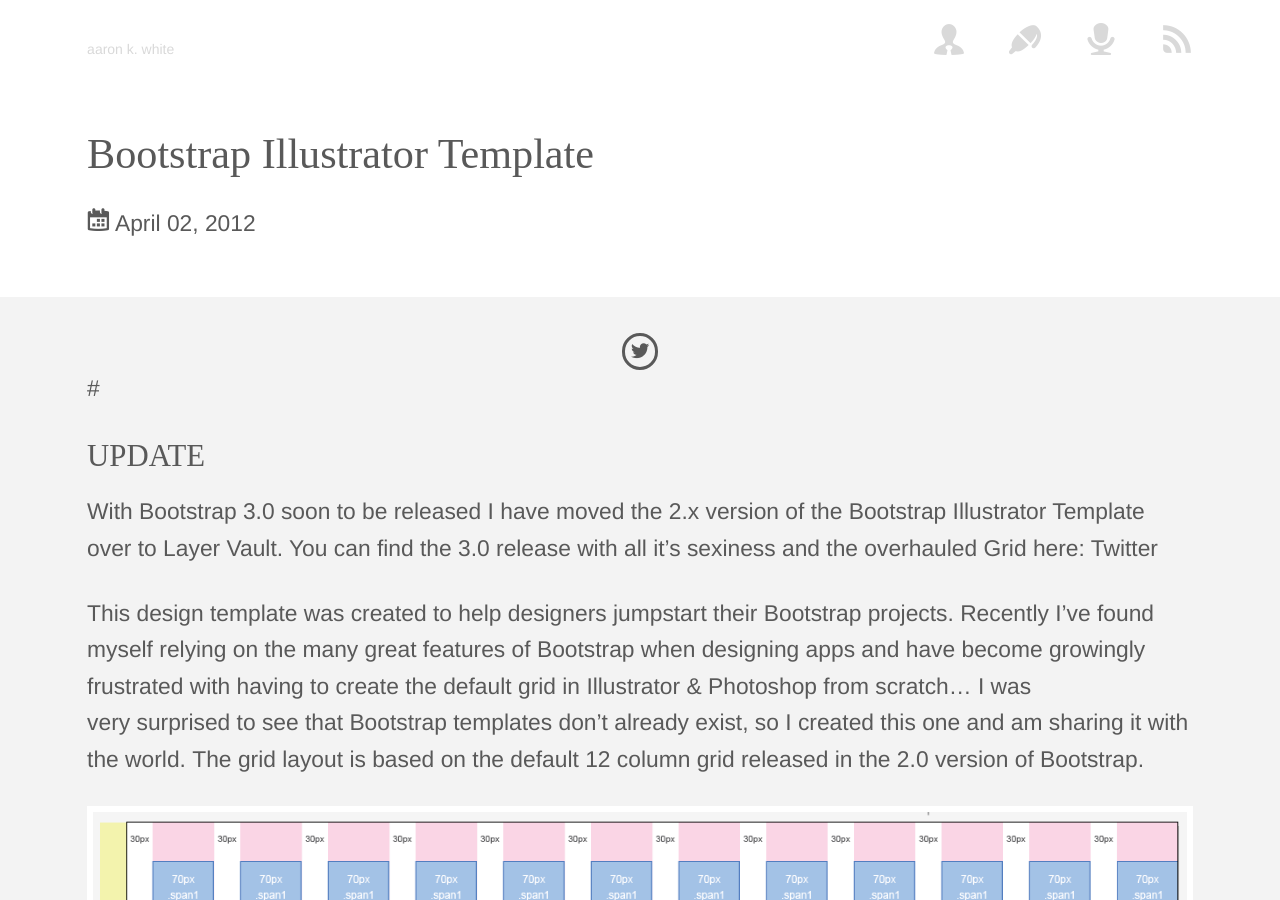
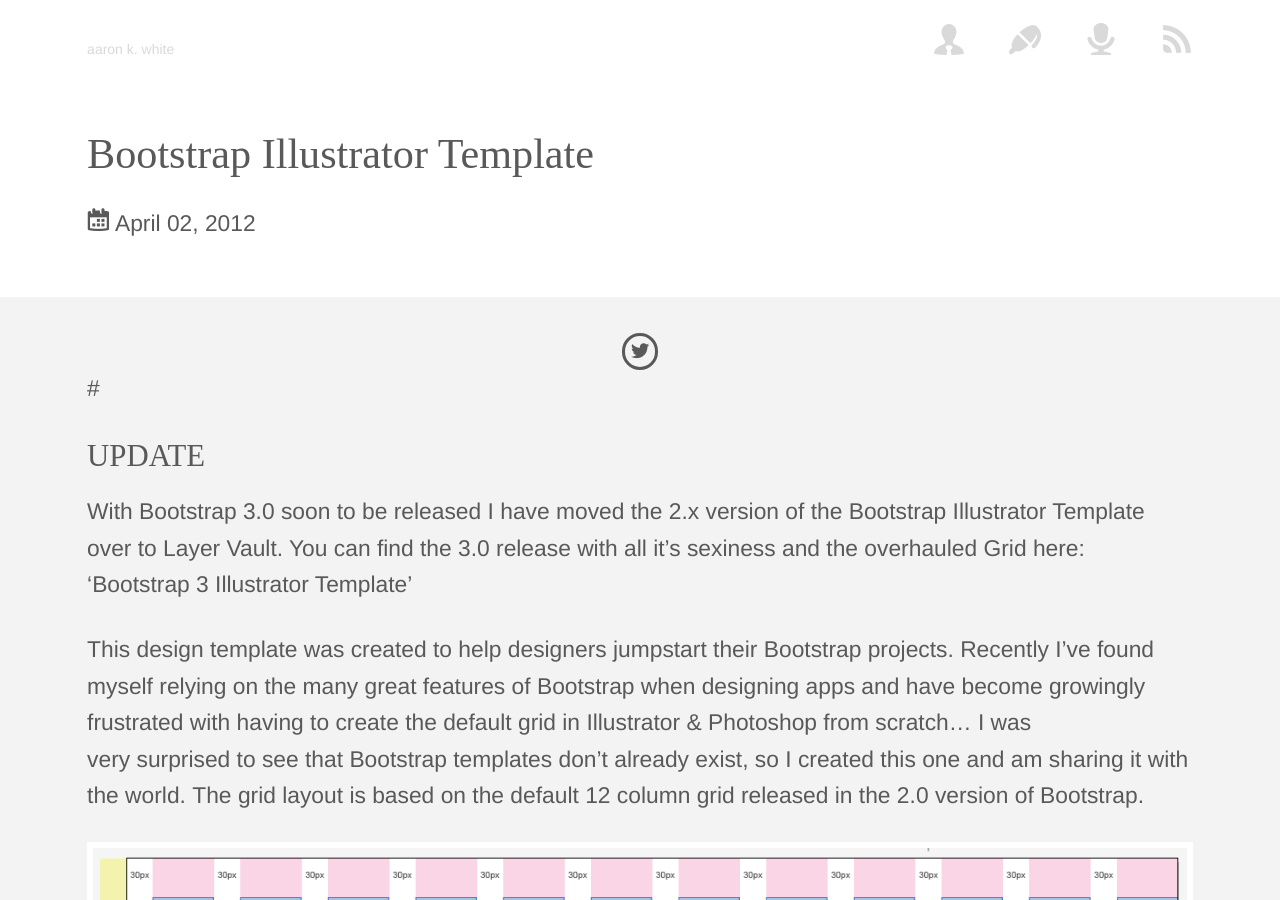
Before and after one commit to aaronkwhite/aaronkwhite.github.com, a Jekyll site: the page built from _posts/2012-04-02-bootstrap-illustrator-template.md, in a window 1280 px wide and 900 px high. Built offline with Jekyll 4.4.1, drawn with Linux system fonts in a browser that asks for light colours; Markdown is read by kramdown in place of the engine named in the settings; comment, search, counter and statistics services are not loaded.

Commit message:
updated the link name

```diff
--- a/_posts/2012-04-02-bootstrap-illustrator-template.md
+++ b/_posts/2012-04-02-bootstrap-illustrator-template.md
@@ -17,7 +17,7 @@
 
 
 ### UPDATE
-With Bootstrap 3.0 soon to be released I have moved the 2.x version of the Bootstrap Illustrator Template over to Layer Vault. You can find the 3.0 release with all it's sexiness and the overhauled Grid here: [Twitter][5]
+With Bootstrap 3.0 soon to be released I have moved the 2.x version of the Bootstrap Illustrator Template over to Layer Vault. You can find the 3.0 release with all it's sexiness and the overhauled Grid here: ['Bootstrap 3 Illustrator Template'][5]
 
 
 This design template was created to help designers jumpstart their [Bootstrap][1] projects. Recently I’ve found myself relying on the many great features of Bootstrap when designing apps and have become growingly frustrated with having to create the default grid in Illustrator & Photoshop from scratch… I was very surprised to see that Bootstrap templates don’t already exist, so I created this one and am sharing it with the world. The grid layout is based on the default 12 column grid released in the 2.0 version of [Bootstrap][1].
```
